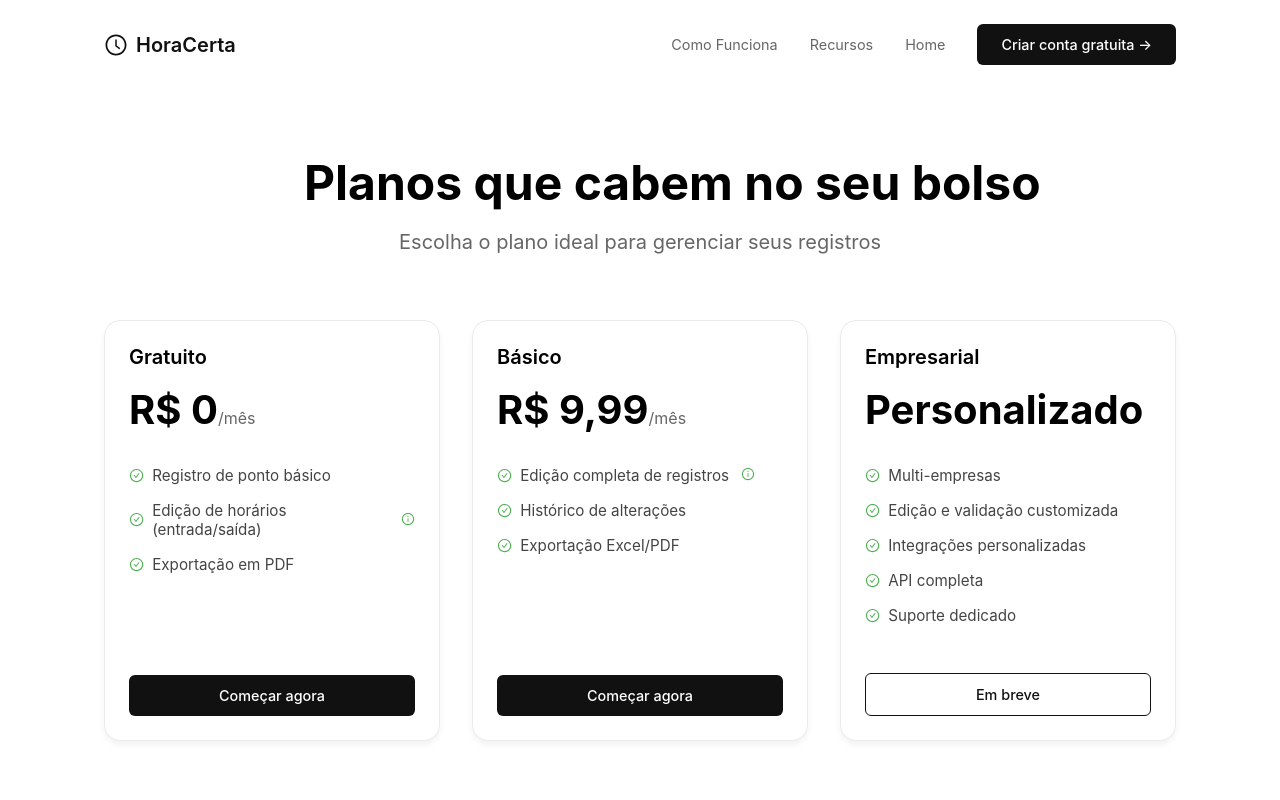
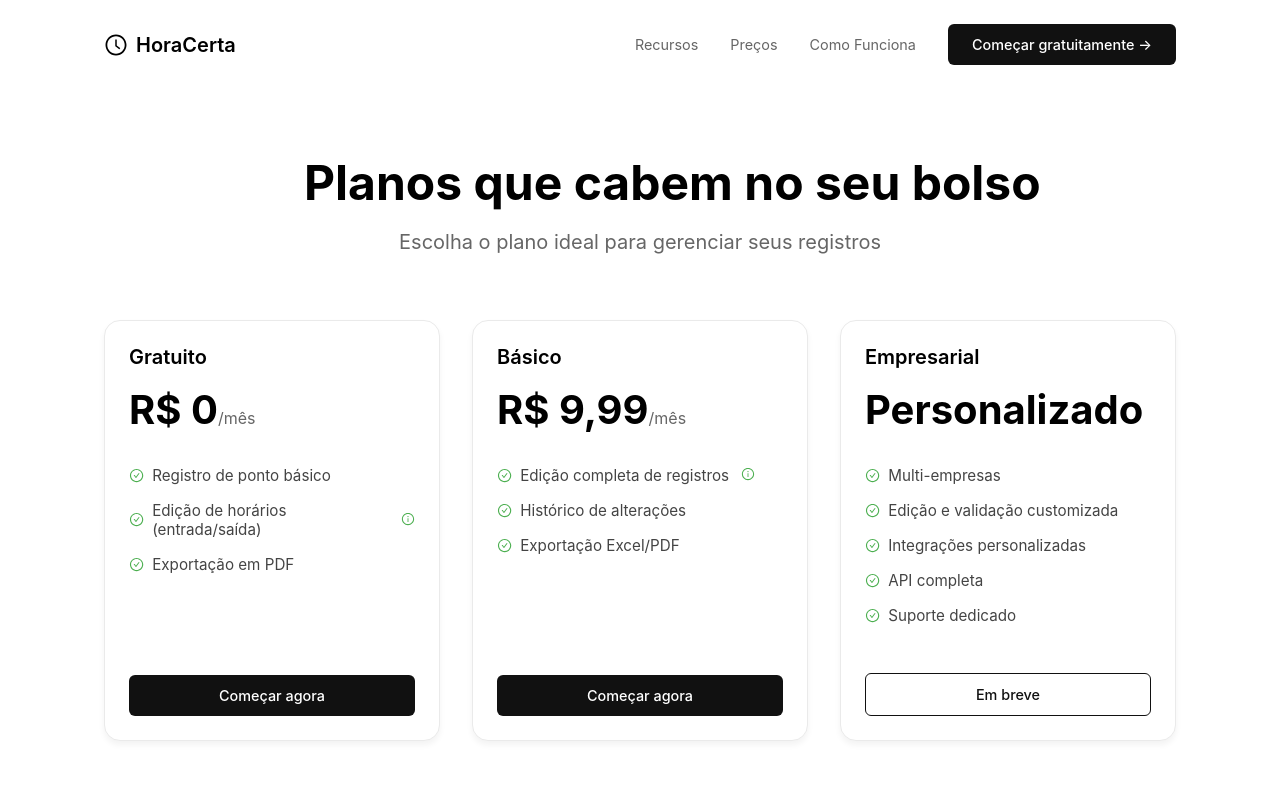
Before and after one commit to HoraCertaOfficial/HoraCertaOfficial, a React (Vite) app in the folder horacerta_frontend/: page /precos in a window 1280 px wide. Shown: the top 800 px of the page. Built offline with nearby package versions, Linux system fonts and the light colour scheme.

Commit message:
Commit de backup

```diff
--- a/horacerta_frontend/src/pages/ComoFunciona/comoFunciona.tsx
+++ b/horacerta_frontend/src/pages/ComoFunciona/comoFunciona.tsx
@@ -1,9 +1,10 @@
 import { AiOutlineClockCircle, AiOutlineCheckCircle, AiOutlineFileText, AiOutlineBarChart, AiOutlineMenu, AiOutlineClose } from 'react-icons/ai';
+import DesktopMenu from '../../components/PublicMenu/DesktopMenu';
 import { motion, AnimatePresence } from 'framer-motion';
+import { CONSTANTES } from '../../common/constantes';
 import styles from './comoFunciona.module.css';
 import { Link } from 'react-router-dom';
 import { useState } from 'react';
-import { CONSTANTES } from '../../common/constantes';
 
 const ComoFunciona = () => {
   const [isMobileMenuOpen, setIsMobileMenuOpen] = useState(false);
@@ -15,16 +16,7 @@ const ComoFunciona = () => {
   return (
     <div className={styles.container}>
       <nav className={styles.navbar}>
-        <div className={styles.logo}>
-          <AiOutlineClockCircle size={24} />{CONSTANTES.TITULO_SITE}</div>
-
-        {/* Menu Desktop */}
-        <div className={styles.navLinks}>
-          <Link className={styles.navLink} to={CONSTANTES.RECURSOS}>{CONSTANTES.TITULO_MENU_RECURSOS}</Link>
-          <Link className={styles.navLink} to={CONSTANTES.PRECOS}>{CONSTANTES.TITULO_MENU_PRECOS}</Link>
-          <Link className={styles.navLink} to={CONSTANTES.HOME}>{CONSTANTES.TITULO_HOME}</Link>
-          <Link className={styles.primaryButton} to={CONSTANTES.REGISTRO}>{CONSTANTES.BOTAO_COMECAR}</Link>
-        </div>
+        <DesktopMenu />
 
         {/* Menu Mobile */}
         <motion.button
--- a/horacerta_frontend/src/pages/Precos/precos.tsx
+++ b/horacerta_frontend/src/pages/Precos/precos.tsx
@@ -1,4 +1,5 @@
-import { AiOutlineCheckCircle, AiOutlineClockCircle, AiOutlineInfoCircle, AiOutlineMenu, AiOutlineClose } from 'react-icons/ai';
+import { AiOutlineCheckCircle, AiOutlineInfoCircle, AiOutlineMenu, AiOutlineClose } from 'react-icons/ai';
+import DesktopMenu from '../../components/PublicMenu/DesktopMenu';
 import { motion, AnimatePresence } from 'framer-motion';
 import { CONSTANTES } from '../../common/constantes';
 import styles from './precos.module.css';
@@ -15,15 +16,8 @@ const Precos = () => {
   return (
     <div className={styles.container}>
       <nav className={styles.navbar}>
-        <div className={styles.logo}><AiOutlineClockCircle size={24} />{CONSTANTES.TITULO_SITE}</div>
-
         {/* Menu Desktop */}
-        <div className={styles.navLinks}>
-          <Link className={styles.navLink} to={CONSTANTES.COMO_FUNCIONA}>{CONSTANTES.TITULO_MENU_COMO_FUNCIONA}</Link>
-          <Link className={styles.navLink} to={CONSTANTES.RECURSOS}>{CONSTANTES.TITULO_MENU_RECURSOS}</Link>
-          <Link className={styles.navLink} to={CONSTANTES.HOME}>{CONSTANTES.TITULO_HOME}</Link>
-          <Link className={styles.primaryButton} to={CONSTANTES.REGISTRO}>{CONSTANTES.BOTAO_CADASTRAR_GRATUITAMENTE}</Link>
-        </div>
+        <DesktopMenu />
 
         {/* Menu Mobile */}
         <motion.button
--- a/horacerta_frontend/src/pages/Recursos/recursos.tsx
+++ b/horacerta_frontend/src/pages/Recursos/recursos.tsx
@@ -1,9 +1,10 @@
 import { AiOutlineClockCircle, AiOutlineEdit, AiOutlineFileText, AiOutlineMobile, AiOutlineSafety, AiOutlineTeam, AiOutlineBarChart, AiOutlineCloud, AiOutlineNotification, AiOutlineMenu, AiOutlineClose } from 'react-icons/ai';
+import DesktopMenu from '../../components/PublicMenu/DesktopMenu';
 import { motion, AnimatePresence } from 'framer-motion';
+import { CONSTANTES } from '../../common/constantes';
 import styles from './recursos.module.css';
 import { Link } from 'react-router-dom';
 import { useState } from 'react';
-import { CONSTANTES } from '../../common/constantes';
 
 const FeaturesPage = () => {
   const [isMobileMenuOpen, setIsMobileMenuOpen] = useState(false);
@@ -13,15 +14,7 @@ const FeaturesPage = () => {
   return (
     <div className={styles.container}>
       <nav className={styles.navbar}>
-        <div className={styles.logo}><AiOutlineClockCircle size={24} />{CONSTANTES.TITULO_SITE}</div>
-
-        {/* Menu Desktop */}
-        <div className={styles.navLinks}>
-          <Link className={styles.navLink} to={CONSTANTES.COMO_FUNCIONA}>{CONSTANTES.TITULO_MENU_COMO_FUNCIONA}</Link>
-          <Link className={styles.navLink} to={CONSTANTES.PRECOS}>{CONSTANTES.TITULO_MENU_PRECOS}</Link>
-          <Link className={styles.navLink} to={CONSTANTES.HOME}>{CONSTANTES.TITULO_HOME}</Link>
-          <Link className={styles.primaryButton} to={CONSTANTES.REGISTRO}>{CONSTANTES.BOTAO_COMECAR}</Link>
-        </div>
+        <DesktopMenu />
 
         {/* Menu Mobile */}
         <motion.button
```
